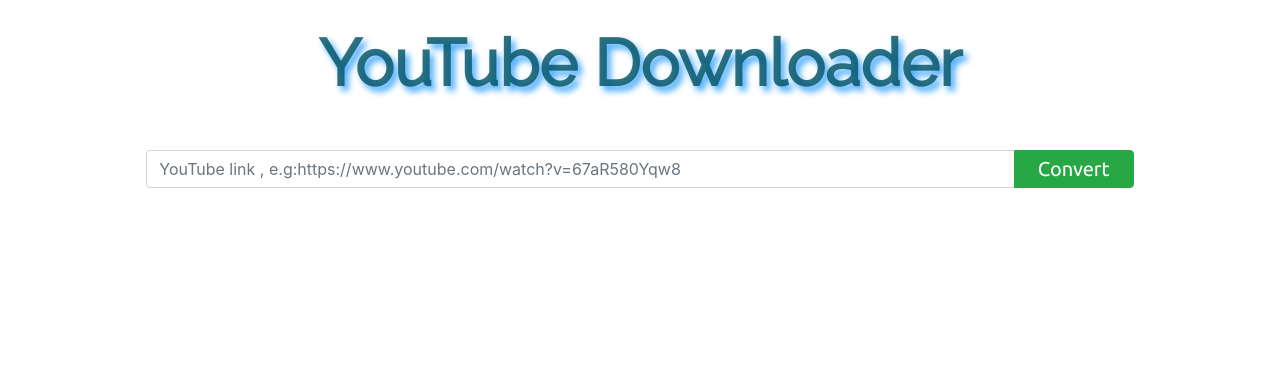
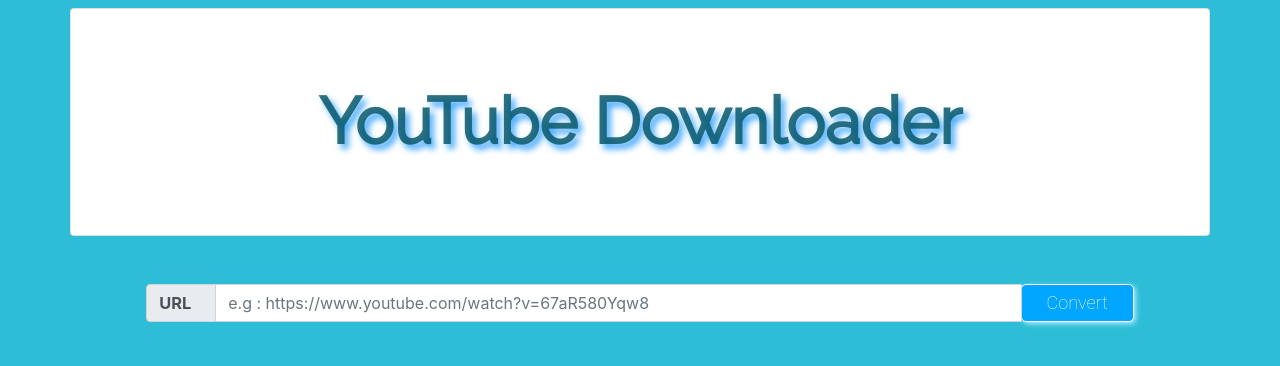
Before and after one commit to microStationCorp/ytdwlpage, a Django app: page / in a window 1280 px wide. Shown: the top 366 px of the page. Run offline with Django 3.2, Linux system fonts and the light colour scheme; some libraries are stand-ins or nearby versions.

Commit message:
design change and optimesed

```diff
--- a/templates/index.html
+++ b/templates/index.html
@@ -13,8 +13,8 @@
 	<link href="https://fonts.googleapis.com/css?family=Ubuntu&display=swap" rel="stylesheet">
 	<title>YouTube Downloader</title>
 	<style>
-		.myBtn {
-			width: 120px;
+		body {
+			background-color: rgba(8, 177, 207, 0.842);
 		}
 
 		.headFont {
@@ -25,36 +25,163 @@
 			text-shadow: 4px 5px 6px rgba(7, 141, 251, 0.746);
 		}
 
-		.btn:hover {
-			background-color: rgb(251, 108, 110);
-		}
-
 		.btn-font {
 			font-family: 'Ubuntu', sans-serif;
 			font-size: 20px;
 			padding: 0px;
 		}
+
+		#downloadTab a {
+			margin-top: 10px;
+			margin-left: 10px;
+			color: white;
+		}
+
+		.input-group-prepend span {
+			font-size: 16.4px;
+			width: 70px;
+			font-weight: bold;
+		}
+
+		.color-change {
+			border-radius: 5px;
+			padding: 4px 25px;
+			cursor: pointer;
+			color: #fff;
+			background-color: #00A6FF;
+			font-size: 18px;
+			font-family: 'Roboto';
+			font-weight: 100;
+			border: 1px solid #fff;
+			box-shadow: 2px 2px 5px #AFE9FF;
+			transition-duration: 0.5s;
+			-webkit-transition-duration: 0.5s;
+			-moz-transition-duration: 0.5s;
+		}
+
+		.color-change:hover {
+			color: #006398;
+			border: 1px solid #006398;
+			box-shadow: 2px 2px 20px #AFE9FF;
+		}
+
+		button.color-change {
+			-webkit-appearance: none;
+			-moz-appearance: none;
+		}
+
+		hr {
+			border-top: 1px solid #0169D9;
+		}
+
+		.boxShadow {
+			box-shadow: 5px 10px 18px #888888
+		}
 	</style>
 </head>
 
 <body>
-	<div class="container">
 
-		<h1 class="text-center mt-4 headFont">YouTube Downloader</h1>
-		<form action="/crawl" method="GET">
+	<div class="container card mt-2">
+		<div class="card-title headFont my-5 py-3 text-center">
+			YouTube Downloader
+		</div>
+	</div>
+
+	<div class="container mb-5">
+		<form action="" method="GET">
 			<div class="input-group mb-3 mt-5 col-sm-11 mx-auto">
-				<input type="text" class="form-control"
-					placeholder="YouTube link , e.g:https://www.youtube.com/watch?v=67aR580Yqw8"
+				<div class="input-group-prepend">
+					<span class="input-group-text" id="inputGroup-sizing-default">URL</span>
+				</div>
+				<input type="text" class="form-control" placeholder="e.g : https://www.youtube.com/watch?v=67aR580Yqw8"
 					aria-label="YouTube link" aria-describedby="button-addon2" name="urlBox">
 				<div class="input-group-append">
-					<button class="btn btn-success myBtn btn-font" type="submit" id="button-addon2">Convert</button>
+					<button class="color-change btn-font" type="submit" id="button-addon2">Convert</button>
 				</div>
 			</div>
 		</form>
+	</div>
 
+	{% if aflag %}
+
+	<div class="container card mb-3">
+		<div class="card-body">
+			<div class="row">
+				<div class="col">
+					<div class="card border-info text-center mx-auto my-4 boxShadow" style="width: 24rem;">
+						<div class="card-body">
+							<img class="card-img-top" src="{{dataDict.thumbnail}}" alt="Card image cap">
+						</div>
+						<div class="card-body">
+							<h5 class="card-title">{{dataDict.title}}</h5>
+							<hr>
+							<h6 class="card-subtitle mb-2 text-muted border-info">
+								{{dataDict.uploader}}</h6>
+							<hr>
+							<p class="card-text">{{dataDict.description}}</p>
+						</div>
+					</div>
+				</div>
+				<div class="col">
+					<div id="downloadTab">
+						<div class="panel panel-default my-3">
+							<h5 class="panel-heading">
+								Video
+							</h5>
+							<div class="panel-body">
+								{% for item in dataDict.formats.video %}
+								<a href="{{item.url}}" class="btn btn-primary boxShadow" style=" min-width: 140px;"
+									role="button">{{item.ext}} {{item.format}}</a>
+								{% endfor %}
+							</div>
+						</div>
+						<div class="panel panel-default my-3">
+							<h5 class="panel-heading">
+								Video (Without sound)
+							</h5>
+							<div class="panel-body">
+								{% for item in dataDict.formats.videoWoAudio %}
+								<a href="{{item.url}}" class="btn btn-primary boxShadow" style=" min-width: 140px;"
+									role="button">{{item.ext}} {{item.format}}</a>
+								{% endfor %}
+							</div>
+						</div>
+						<div class="panel panel-default my-3">
+							<h5 class="panel-heading">
+								Audio
+							</h5>
+							<div class="panel-body">
+								{% for item in dataDict.formats.audio %}
+								<a href="{{item.url}}" class="btn btn-primary boxShadow" style=" min-width: 140px;"
+									role="button">{{item.ext}} {{item.format}}</a>
+								{% endfor %}
+							</div>
+						</div>
+					</div>
+				</div>
+			</div>
+		</div>
 	</div>
-	{% block content %}
-	{% endblock %}
+
+	{% elif eflag %}
+	<div class="container  mb-3">
+		<div class="alert alert-danger" role="alert">
+			<h4 class="alert-heading">Error!</h4>
+			<p>Ooops...... You have entered an <strong>invalid YouTube link</strong>.......</p>
+		</div>
+	</div>
+	{% elif mflag %}
+	<div class="container  mb-3">
+		<div class="alert alert-danger" role="alert">
+			<h4 class="alert-heading">Warning!</h4>
+			<p>Ooops...... You have entered an YouTube link which is a link of <strong>YouTube Playlist</strong>. Please
+				not enter <strong>YouTube Playlist link</strong></p>
+		</div>
+	</div>
+	{% else %}
+
+	{% endif %}
 
 	<script src="https://code.jquery.com/jquery-3.4.1.slim.min.js"
 		integrity="sha384-J6qa4849blE2+poT4WnyKhv5vZF5SrPo0iEjwBvKU7imGFAV0wwj1yYfoRSJoZ+n"
--- a/youtubeDwnld/urls.py
+++ b/youtubeDwnld/urls.py
@@ -20,5 +20,4 @@ from . import views
 urlpatterns = [
     path('admin/', admin.site.urls),
     path('', views.home, name='home'),
-    path('crawl', views.crawl, name='block')
 ]
--- a/youtubeDwnld/views.py
+++ b/youtubeDwnld/views.py
@@ -5,36 +5,71 @@ import youtube_dl
 
 
 def home(request):
-    return render(request, 'index.html')
+    URL = request.GET.get('urlBox')
+    if URL != None:
+        try:
+            ydl = youtube_dl.YoutubeDL({'outtmpl': '%(id)s%(ext)s'})
 
+            with ydl:
+                result = ydl.extract_info(
+                    URL,
+                    download=False  # We just want to extract the info
+                )
+            if 'entries' in result:
+                return render(request, 'index.html', {'mflag': 'True'})
+            html = dict()
+            html.update({
+                'uploader': f"{result['uploader']}",
+                'title': f"{result['title']}",
+                'thumbnail': result['thumbnail'],
+                'description': f"{result['description']}"
+            })
+            formats = result['formats']
+            html.update({
+                'formats': {
+                    'video': [],
+                    'videoWoAudio': [],
+                    'audio': [],
+                    'others': []
+                }
+            })
 
-# def crawl(request):
-#     url = request.GET.get('urlBox')
-#     video = pafy.new(url)
-#     strm = video.streams
-#     html = []
-#     for s in strm:
-#         html.append({
-#             'res': f"{s.resolution}",
-#             'link': f"{s.url}"
-#         })
-#     return render(request, 'crawling.html', {'url': html})
-
-def crawl(request):
-    URL = request.GET.get('urlBox')
-    ydl = youtube_dl.YoutubeDL({'outtmpl': '%(id)s%(ext)s'})
-
-    with ydl:
-        result = ydl.extract_info(
-            URL,
-            download=False  # We just want to extract the info
-        )
-    formats = result['formats']
-    html = []
-
-    for item in formats:
-        html.append({
-            'format': f"{item['format']}",
-            'url': f"{item['url']}"
-        })
-    return render(request, 'crawling.html', {'url': html, 'thnl': result['thumbnail'], 'title': result['title']})
+            for format in formats:
+                if format['height'] != None and format['width'] != None:
+                    if format['asr'] == None and format['fps'] != None:
+                        html['formats']['videoWoAudio'].append({
+                            'ext': f"{format['ext']}",
+                            'format': f"{format['format']}",
+                            'url': f"{format['url']}",
+                            'asr': f"{format['asr']}",
+                            'fps': f"{format['fps']}"
+                        })
+                    else:
+                        html['formats']['video'].append({
+                            'ext': f"{format['ext']}",
+                            'format': f"{format['format']}",
+                            'url': f"{format['url']}",
+                            'asr': f"{format['asr']}",
+                            'fps': f"{format['fps']}"
+                        })
+                elif format['height'] == None and format['width'] == None:
+                    html['formats']['audio'].append({
+                        'ext': f"{format['ext']}",
+                        'format': f"{format['format']}",
+                        'url': f"{format['url']}",
+                        'asr': f"{format['asr']}",
+                        'fps': f"{format['fps']}"
+                    })
+                else:
+                    html['formats']['others'].append({
+                        'ext': f"{format['ext']}",
+                        'format': f"{format['format']}",
+                        'url': f"{format['url']}",
+                        'asr': f"{format['asr']}",
+                        'fps': f"{format['fps']}"
+                    })
+            return render(request, 'index.html', {'aflag': 'True', 'dataDict': html})
+        except:
+            return render(request, 'index.html', {'eflag': 'True'})
+    else:
+        return render(request, 'index.html')
```
Also changed, not shown: templates/crawling.html (deleted, +0 -14 lines).
